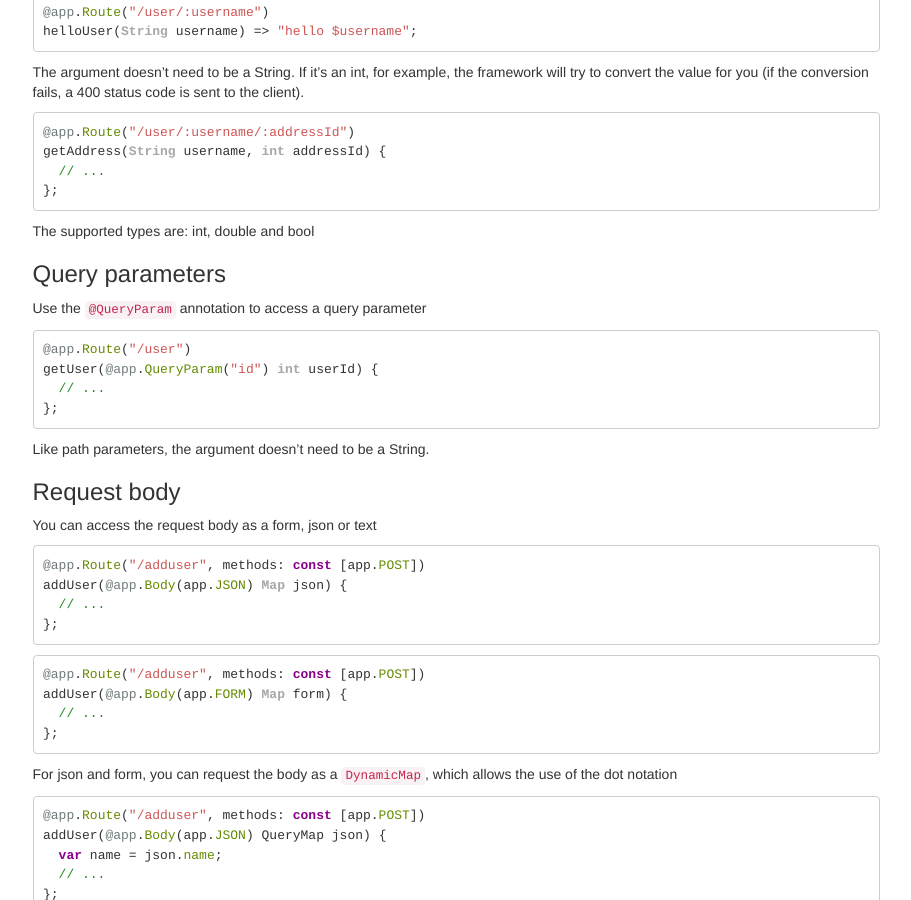
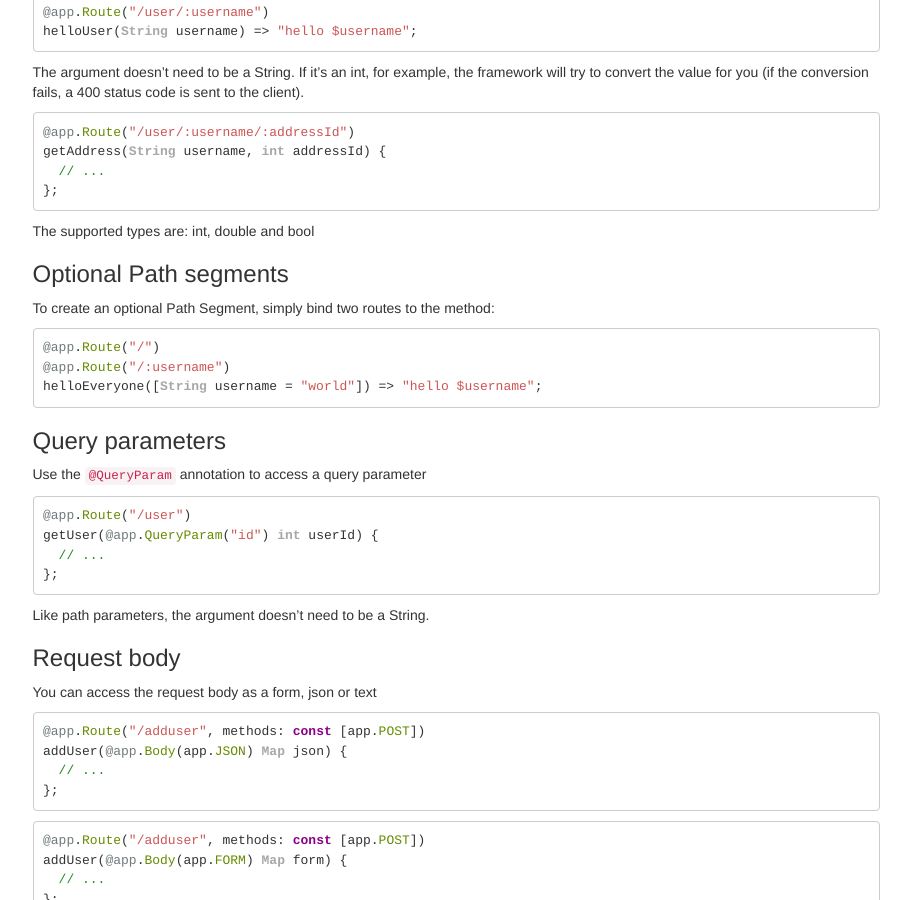
Before and after one commit to redstone-dart/redstone, a Jekyll site: the page built from _doc/Routes.md, in a window 1280 px wide and 900 px high, scrolled down 1218 px. Shown: the whole window, without its empty margins (330-1241 px from the left). Built offline with Jekyll 4.4.1, drawn with Linux system fonts in a browser that asks for light colours.

Commit message:
Include "optional" path segment details

````diff
--- a/_doc/Routes.md
+++ b/_doc/Routes.md
@@ -77,6 +77,16 @@ getAddress(String username, int addressId) {
 ```
 
 The supported types are: int, double and bool
+
+### Optional Path segments
+
+To create an optional Path Segment, simply bind two routes to the method:
+
+```dart
+@app.Route("/")
+@app.Route("/:username")
+helloEveryone([String username = "world"]) => "hello $username";
+```
 
 ### Query parameters
 
````
